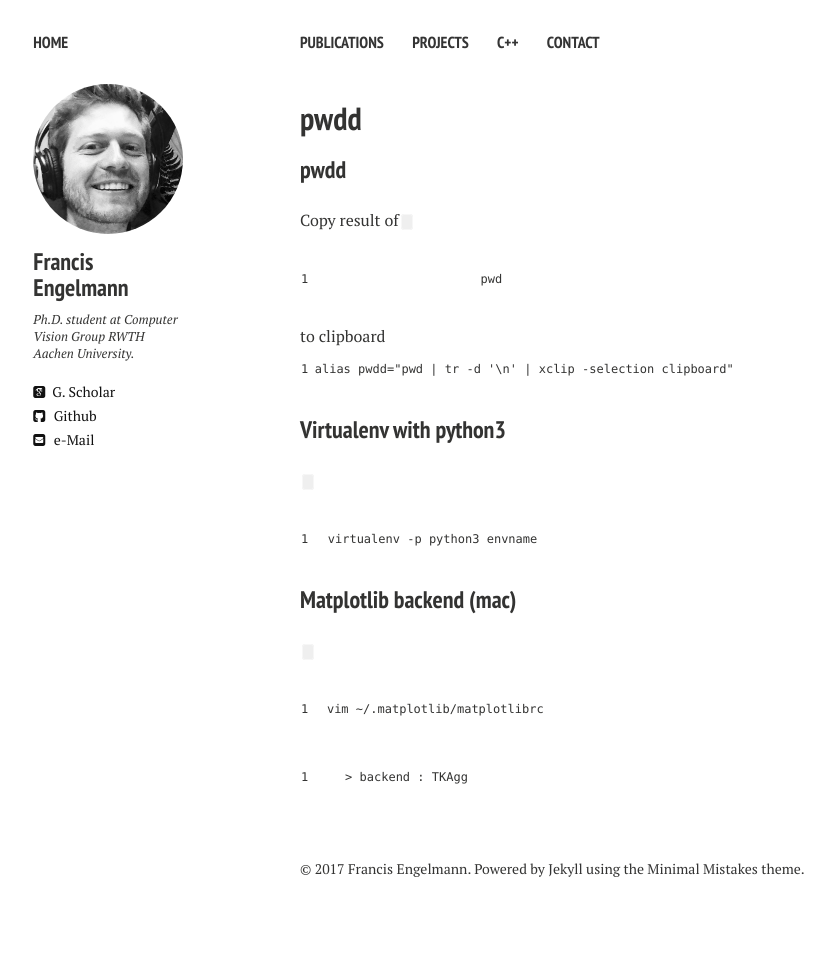
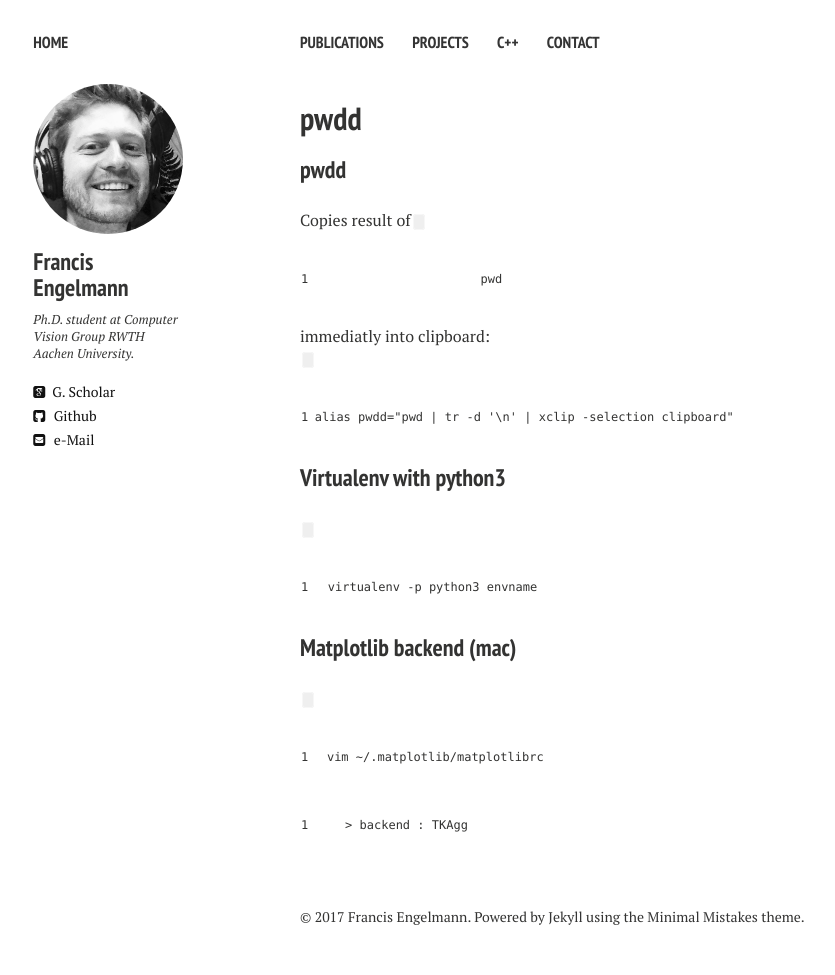
Before and after one commit to francisengelmann/francisengelmann.github.io, a Jekyll site: the page built from snippets.md, in a window 1280 px wide. Shown: the whole page, without its empty margins (20-855 px from the left). Built offline with Jekyll 4.4.1, drawn with Linux system fonts in a browser that asks for light colours; nearby versions of some CDN libraries; our own code applies the rules of GitHub Pages for plain Markdown files; before the commit the page ends 927 px from its top, so only the background shows below that.

Commit message:
Update snippets.md

````diff
--- a/snippets.md
+++ b/snippets.md
@@ -1,5 +1,6 @@
 ### pwdd
-Copy result of ```pwd``` to clipboard
+Copies result of ```pwd``` immediatly into clipboard:
+
 ```alias pwdd="pwd | tr -d '\n' | xclip -selection clipboard"```
 
 ### Virtualenv with python3
````
